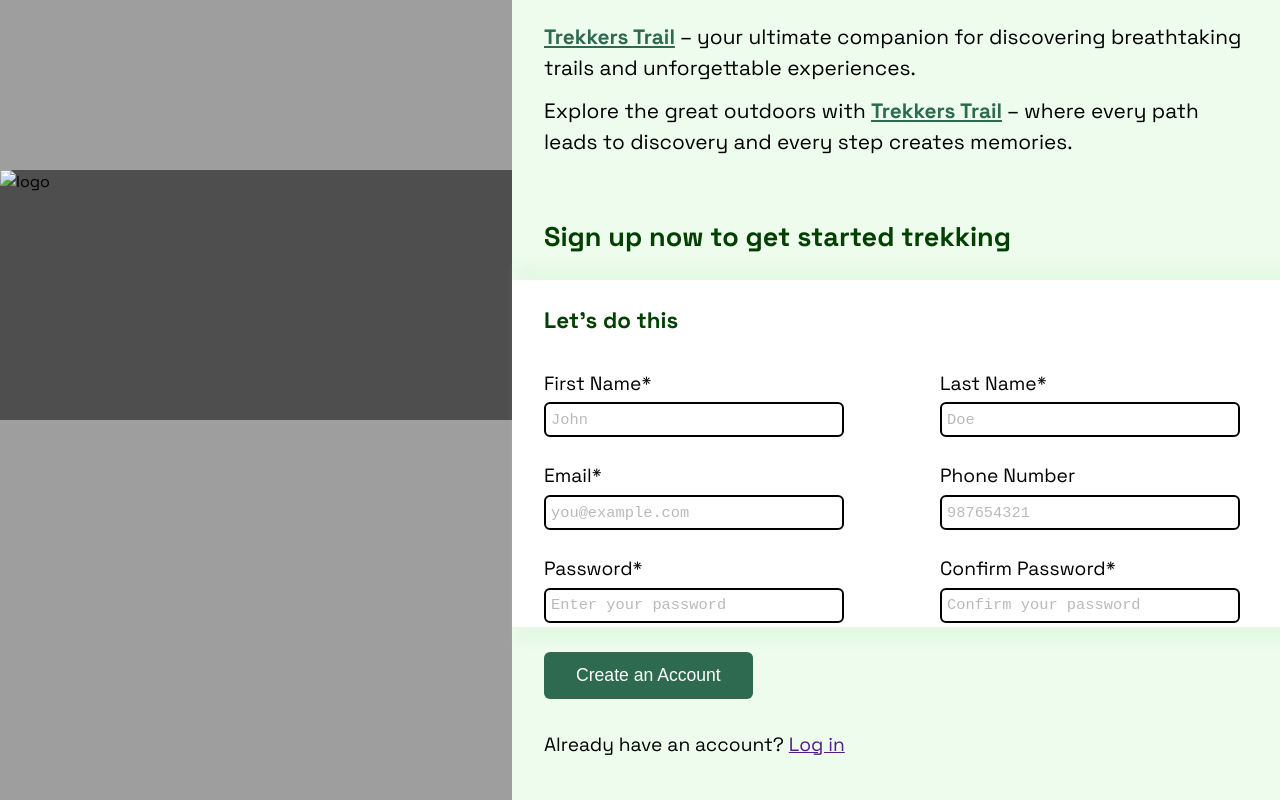
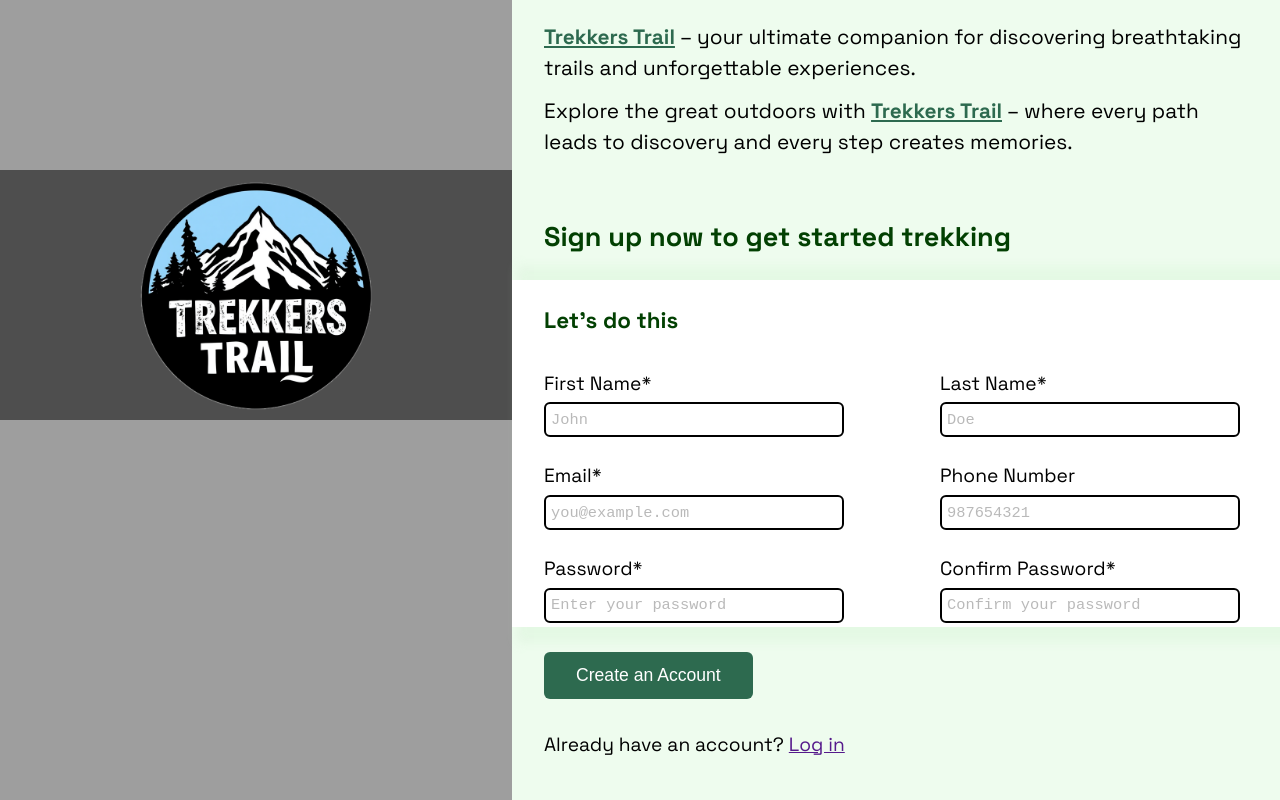
Before and after one commit to hrksingh/landing-page, a plain HTML site: page index.html in a window 1280 px wide. Drawn offline with Linux system fonts and the light colour scheme; the site is published under a folder, as on GitHub Pages, so addresses that start at the root find nothing.

Commit message:
fix github page img not showing issue

```diff
--- a/index.html
+++ b/index.html
@@ -8,7 +8,7 @@
   </head>
   <body>
     <div class="side-logo">
-      <div class="logo-bg"><img src="/assets/logo.png" alt="logo" /></div>
+      <div class="logo-bg"><img src="assets/logo.png" alt="logo" /></div>
     </div>
     <div class="main">
       <div class="desc-header">
```
